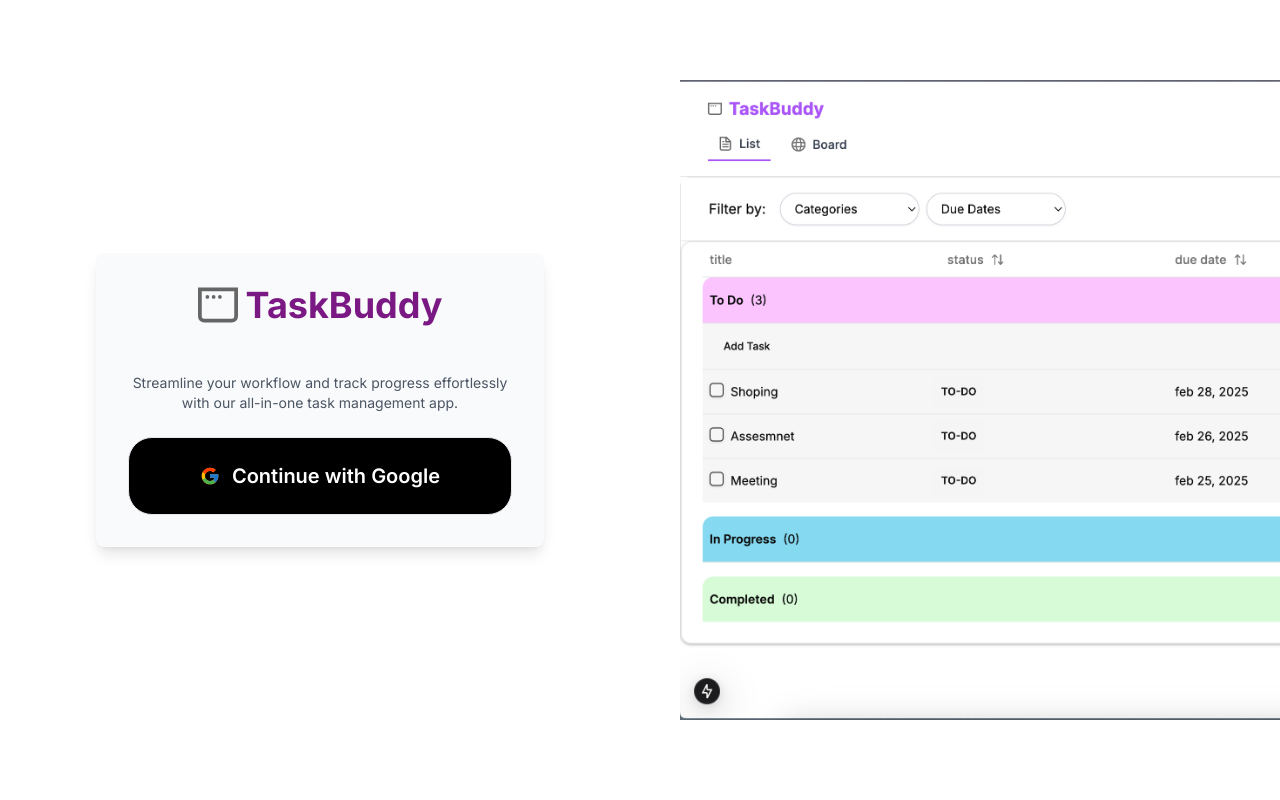
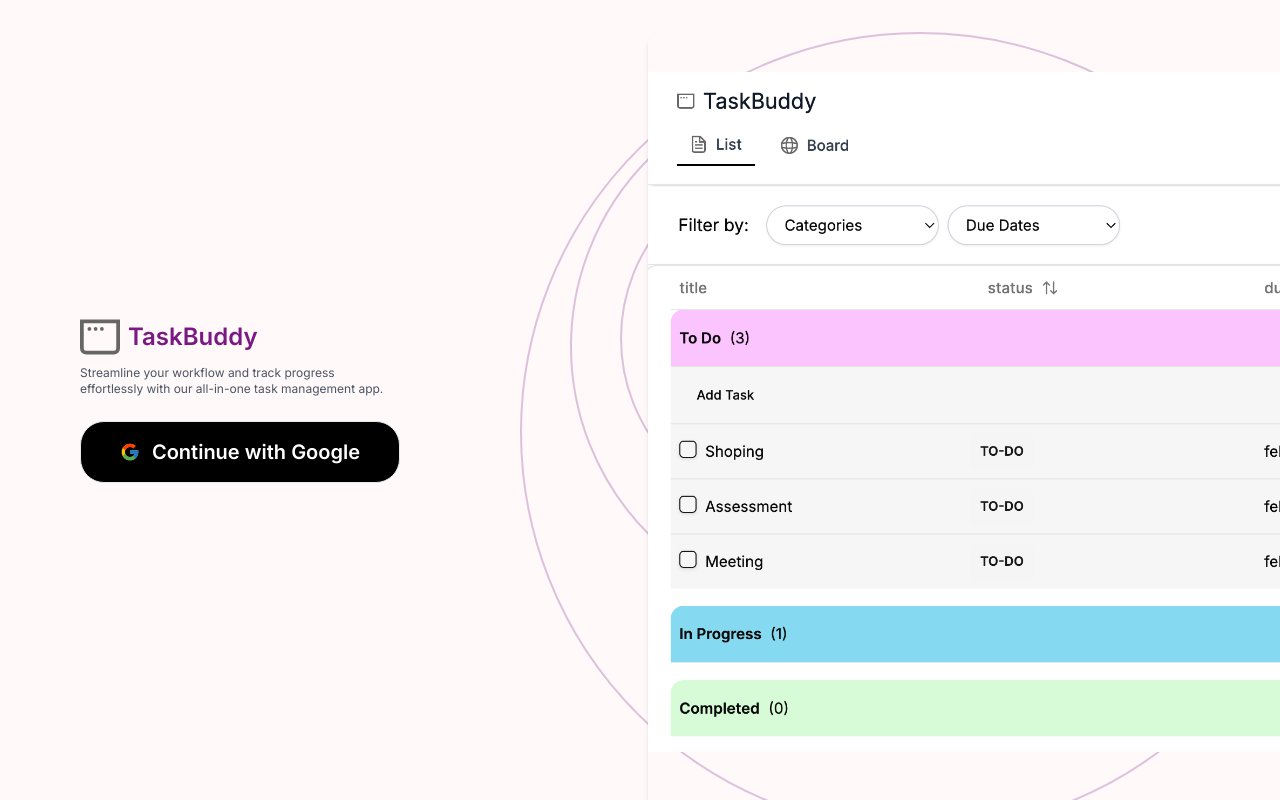
Before and after one commit to jugunu-21/Task_Buddy, a Next.js app: page /signin in a window 1280 px wide. Built offline with nearby package versions, Linux system fonts and the light colour scheme; no server answers.

Commit message:
update the ui of signin page

```diff
--- a/app/signin/page.tsx
+++ b/app/signin/page.tsx
@@ -29,11 +29,12 @@
     }
   };
   return (
-    <div className="min-h-screen flex bg-white">
-      <div className="w-1/2 flex items-center justify-center">
-        <div className="p-8 bg-gray-50 rounded-lg shadow-lg w-full max-w-md">
-          <div className="flex flex-col items-center space-y-6">
-            <div className="text-[#7B1984] text-4xl font-bold mb-6 flex items-center gap-2">
+    <div className="max-h-screen h-screen flex bg-[#FFF9F9] overflow-hidden ">
+      <div className="max-w-[403.9px] flex items-center justify-center m-12 ">
+        <div className="p-8 rounded-lg  w-full max-w-md">
+          <div className="flex flex-col items-left space-y-6">
+          <div className='flex flex-col gap-2'>
+            <div className="text-[#7B1984] font-ur text-2xl font-semibold flex items-center gap-2">
               <Image
                 src="/window.svg"
                 alt="TaskBuddy Logo"
@@ -44,11 +45,12 @@
               />
               TaskBuddy
             </div>
-            <p className="text-gray-600 text-center text-sm mb-8">Streamline your workflow and track progress effortlessly with our all-in-one task management app.</p>
+            <p className="text-gray-600  text-xs ">Streamline your workflow and track progress effortlessly with our all-in-one task management app.</p>
+          </div>
             <button
               onClick={handleGoogleSignIn}
               disabled={isLoading}
-              className=" bg-black flex items-center justify-center gap-3 w-full  text-white px-6 py-6 rounded-3xl  border border-gray-200"
+              className=" bg-black flex items-center justify-center gap-3 w-full  text-white px-2 py-4 rounded-3xl  border border-gray-200"
               aria-label="Sign in with Google"
             >
               <Image
@@ -63,13 +65,19 @@
           </div>
         </div>
       </div>
-      <div className="w-1/2   flex items-center justify-center   ">
-        <Image
-          src="/Screenshot 2025-02-23 at 3.34.09 PM.png"
+      <div className=" hidden md:block max-w-[834.3681640625] relative top-8 left-10  aspect-square">
+        <div className='h-full aspect-square border-2  border-[#7B1984] rounded-full opacity-25'>
+        <div className=" absolute top-0 mt-12 ml-12 w-2/3  aspect-square rounded-full border-2 border-[#7B1984] ">
+        <div className='absolute top-0 mt-20   ml-12  h-2/3  aspect-square rounded-full border-2 border-[#7B1984]'>
+          </div></div>
+        {/* <div className="absolute w-[800px] h-[800px] rounded-full border-2 border-[#7B1984] opacity-40 transform -translate-x-20 -translate-y-4"></div>  */}
+        </div>
+            <Image
+          src="/Screenshot 2025-02-24 at 12.41.46 AM.png"
           alt="Task Management Illustration"
           width={1000}
           height={1000}
-          className="object-cover object-left rounded-lg  h-full py-20 pl-10"
+          className=" absolute top-0 object-cover object-left rounded-xl shadow-md  h-full pt-10 pb-20  ml-32"
 
         />
       </div>
```
Also changed, not shown: public/Screenshot 2025-02-24 at 12.35.57 AM.png (added), public/Screenshot 2025-02-24 at 12.41.46 AM.png (added).
